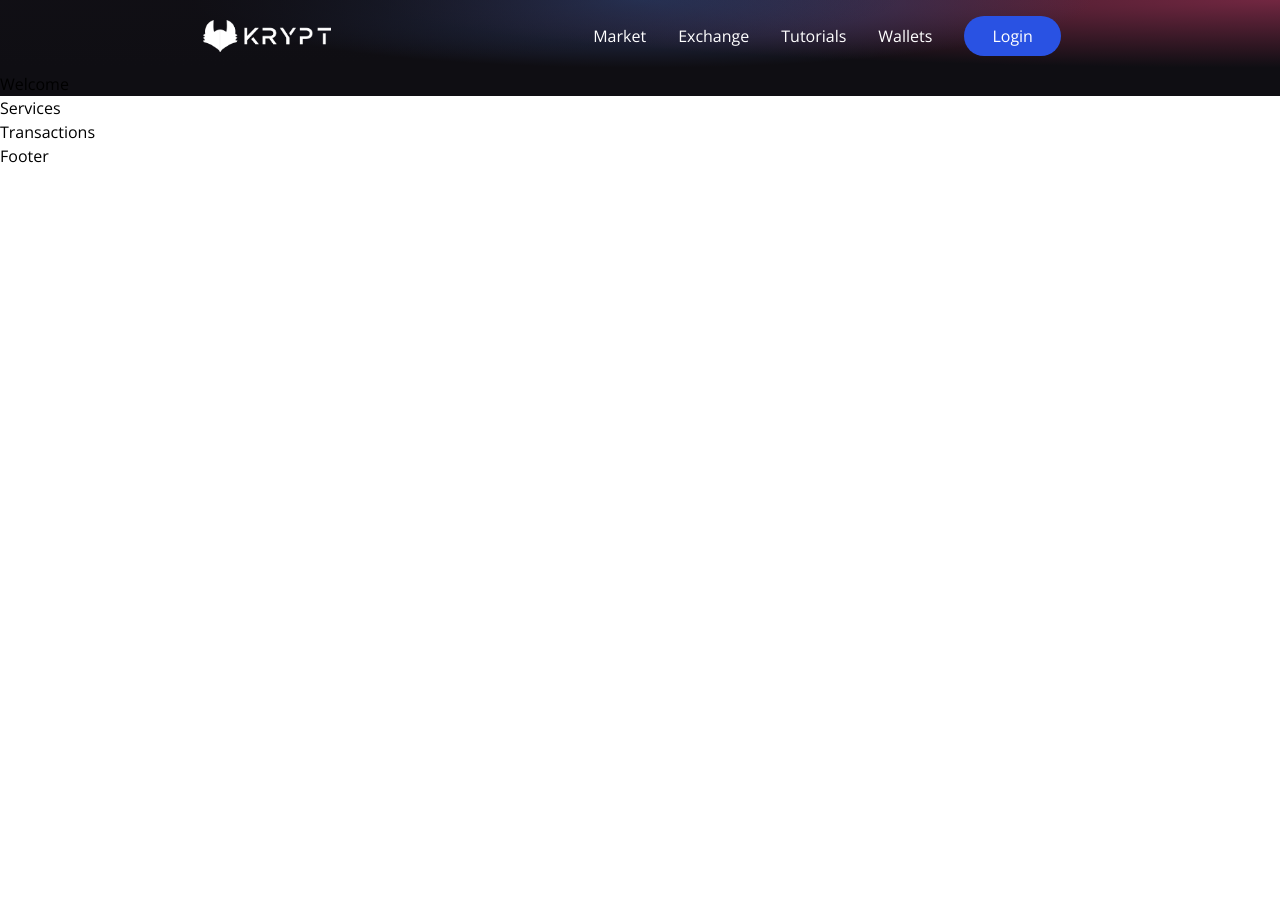
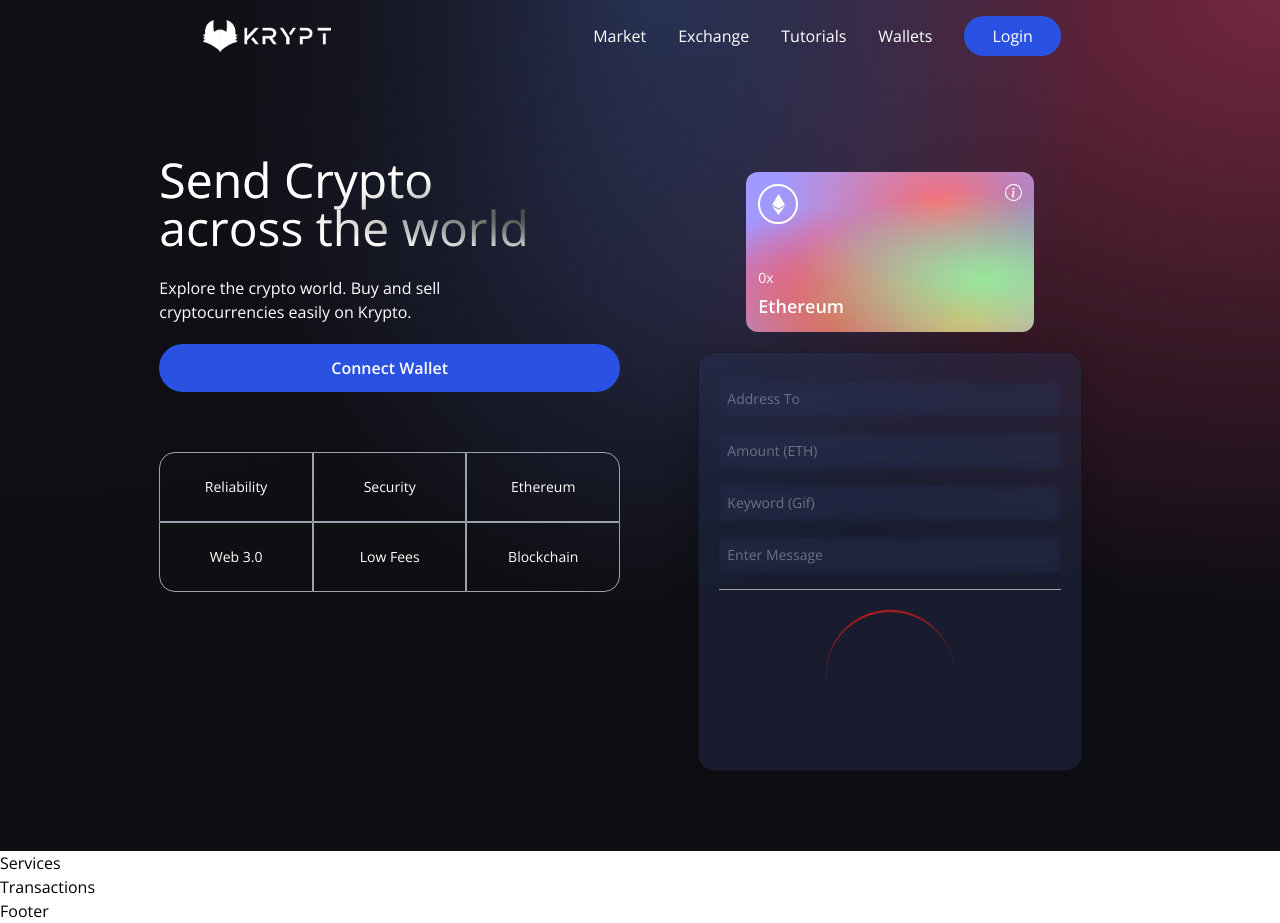
Before and after one commit to devym-37/React_Study_Repo, a React (Vite) app in the folder webThree/client/: page / in a window 1280 px wide. Before the commit the page ends 800 px from the top, so only its background shows below. Built offline with nearby package versions, Linux system fonts and the light colour scheme.

Commit message:
#web3.0 welcome 페이지 작업

```diff
--- a/webThree/client/src/components/Welcome.tsx
+++ b/webThree/client/src/components/Welcome.tsx
@@ -1,5 +1,103 @@
+import { AiFillPayCircle } from "react-icons/ai";
+import { SiEthereum } from "react-icons/si";
+import { BsInfoCircle } from "react-icons/bs";
+
+import { Loader } from "./";
+
+interface InputProps {
+    placeholder: string;
+    name: string;
+    type: string;
+    value: string;
+    handleChange: (event: any, name: string) => void;
+}
+
+const commonStyle =
+    "min-h-[70px] sm:px-0 px-2 sm:min-w-[120px] flex justify-center items-center border-[0.5px] border-gray-400 text-sm font-light text-white";
+
+const Input = ({ placeholder, name, type, value, handleChange }: InputProps) => (
+    <input
+        {...{ placeholder, name, type, value }}
+        step='0.0001'
+        onChange={(e) => handleChange(e, name)}
+        className='my-2 w-full rounded-sm p-2 outline-none bg-transparent text-white border-none text-sm white-glassmorphism'
+    />
+);
+
 const Welcome = () => {
-    return <h1>Welcome</h1>;
+    const handleClickConnectWallet = () => {};
+
+    const handleChange = () => {};
+
+    const handleSubmit = () => {};
+
+    return (
+        <div className='flex w-full justify-center items-center'>
+            <div className='flex mf:flex-row flex-col items-start justify-between md:p-20 py-12 px-4'>
+                <div className='flex flex-1 justify-start flex-col mf:mr-10'>
+                    <h1 className='text-3xl sm:text-5xl text-white text-gradient py-1'>
+                        Send Crypto <br /> across the world
+                    </h1>
+                    <p className='text-left mt-5 text-white font-light md:w-9/12 w-11/12 text-base'>
+                        Explore the crypto world. Buy and sell cryptocurrencies easily on Krypto.
+                    </p>
+                    <button
+                        type='button'
+                        onClick={handleClickConnectWallet}
+                        className='flex flex-row justify-center items-center my-5 bg-[#2952e3] p-3 rounded-full cursor-pointer hover:bg-[#2546bd]'
+                    >
+                        <p className='text-white text-base font-semibold'>Connect Wallet</p>
+                    </button>
+
+                    <div className='grid sm:grid-cols-3 grid-cols-2 w-full mt-10'>
+                        <div className={`rounded-tl-2xl ${commonStyle}`}>Reliability</div>
+                        <div className={commonStyle}>Security</div>
+                        <div className={`sm:rounded-tr-2xl ${commonStyle}`}>Ethereum</div>
+                        <div className={`sm:rounded-bl-2xl ${commonStyle}`}>Web 3.0</div>
+                        <div className={commonStyle}>Low Fees</div>
+                        <div className={`rounded-br-2xl ${commonStyle}`}>Blockchain</div>
+                    </div>
+                </div>
+
+                <div className='flex flex-col flex-1 items-center justify-start w-full mf:mt-0 mt-10'>
+                    <div className='p-3 justify-end items-start flex-col rounded-xl h-40 sm:w-72 w-full my-5 eth-card white-glassmorpism'>
+                        <div className='flex justify-between flex-col w-full h-full'>
+                            <div className='flex justify-between items-start'>
+                                <div className='w-10 h-10 rounded-full border-2 border-white flex justify-center items-center'>
+                                    <SiEthereum fontSize={21} color='#fff' />
+                                </div>
+                                <BsInfoCircle fontSize={17} color='#fff' />
+                            </div>
+                            <div>
+                                <p className='text-white font-light text-sm'>0x</p>
+                                <p className='text-white font-semibold text-lg mt-1'>Ethereum</p>
+                            </div>
+                        </div>
+                    </div>
+
+                    <div className='p-5 sm:w-96 w-full flex flex-col justify-start items-center blue-glassmorphism'>
+                        <Input placeholder='Address To' name='addressTo' type='text' handleChange={handleChange} />
+                        <Input placeholder='Amount (ETH)' name='amount' type='number' handleChange={handleChange} />
+                        <Input placeholder='Keyword (Gif)' name='keyword' type='text' handleChange={handleChange} />
+                        <Input placeholder='Enter Message' name='message' type='text' handleChange={handleChange} />
+
+                        <div className='h-[1px] w-full bg-gray-400 my-2' />
+                        {true ? (
+                            <Loader />
+                        ) : (
+                            <button
+                                type='button'
+                                onClick={handleSubmit}
+                                className='text-white w-full mt-2 border-[1px] p-2 border-[#3d4f7c] hover:bg-[#3d4f7c] rounded-full cursor-pointer'
+                            >
+                                Send now
+                            </button>
+                        )}
+                    </div>
+                </div>
+            </div>
+        </div>
+    );
 };
 
 export default Welcome;
```
